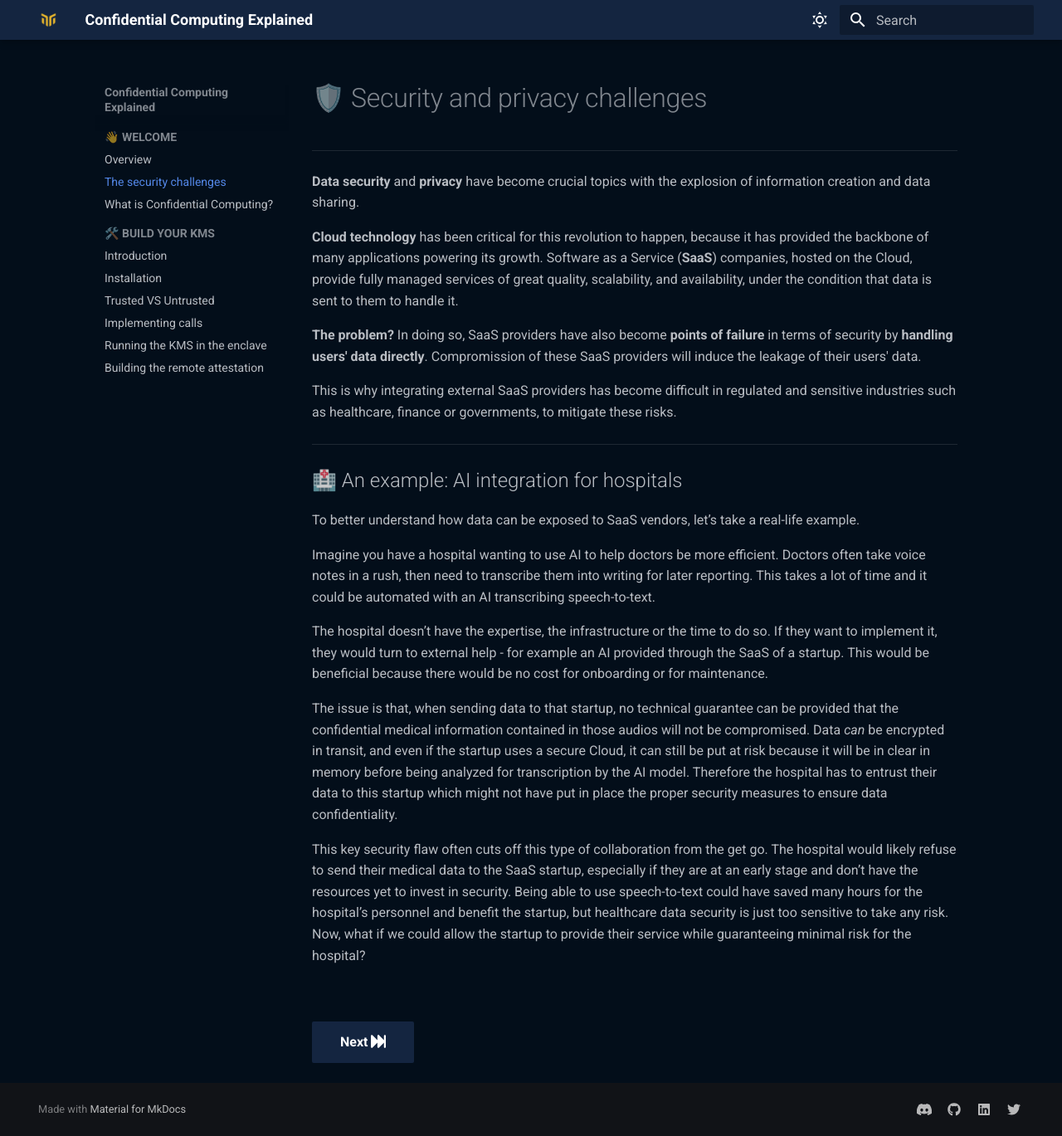
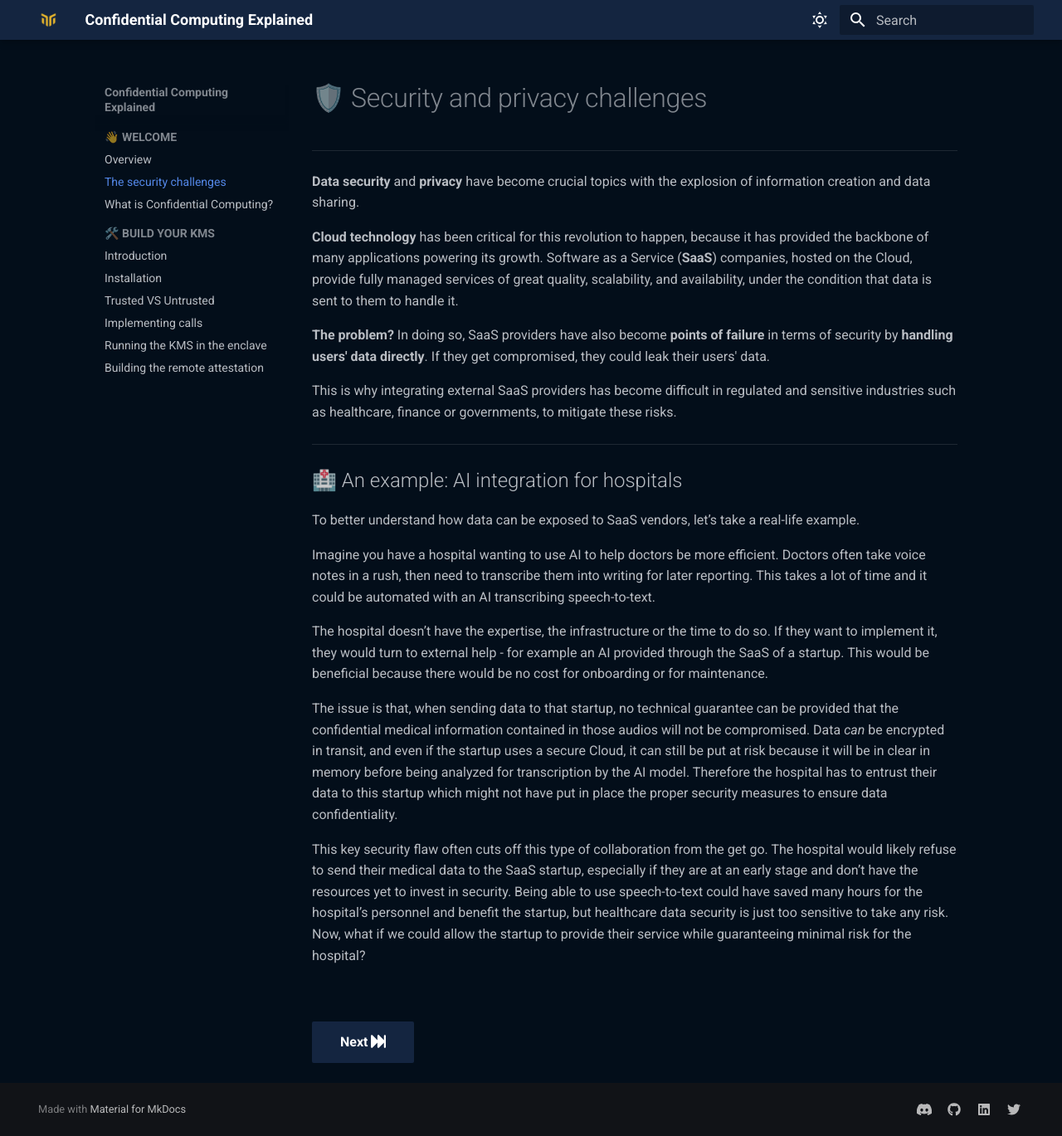
Before and after one commit to mithril-security/Confidential_Computing_Explained, an MkDocs documentation site: the page built from docs/docs/introduction/security-privacy-challenges.md, in a window 1280 px wide and 1369 px high. Shown: the whole window at 83% size. Built offline with MkDocs 1.6.1 and Material for MkDocs 9.7.7, drawn with Linux system fonts in a browser that asks for light colours; comment, search, counter and statistics services are not loaded.

```diff
--- a/docs/docs/introduction/security-privacy-challenges.md
+++ b/docs/docs/introduction/security-privacy-challenges.md
@@ -5,7 +5,7 @@ ___________________________________________________
 
 **Cloud technology** has been critical for this revolution to happen, because it has provided the backbone of many applications powering its growth. Software as a Service (**SaaS**) companies, hosted on the Cloud, provide fully managed services of great quality, scalability, and availability, under the condition that data is sent to them to handle it.
 
-**The problem?** In doing so, SaaS providers have also become **points of failure** in terms of security by **handling users' data directly**. Compromission of these SaaS providers will induce the leakage of their users' data.
+**The problem?** In doing so, SaaS providers have also become **points of failure** in terms of security by **handling users' data directly**. If they get compromised, they could leak their users' data.
 
 This is why integrating external SaaS providers has become difficult in regulated and sensitive industries such as healthcare, finance or governments, to mitigate these risks.
 
```
Also changed, not shown: README.md (+1 -1 lines), docs/index.md (+1 -1 lines).
